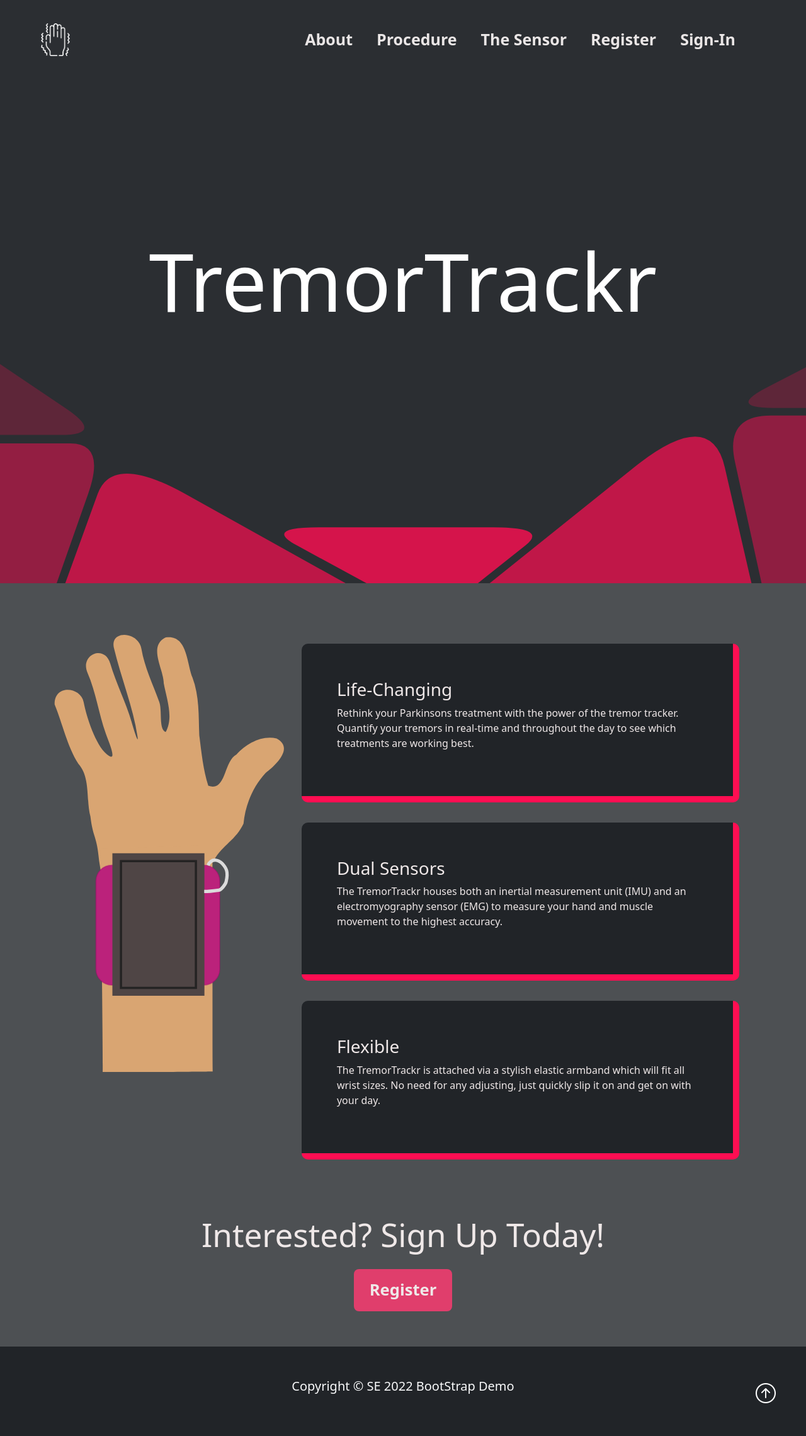
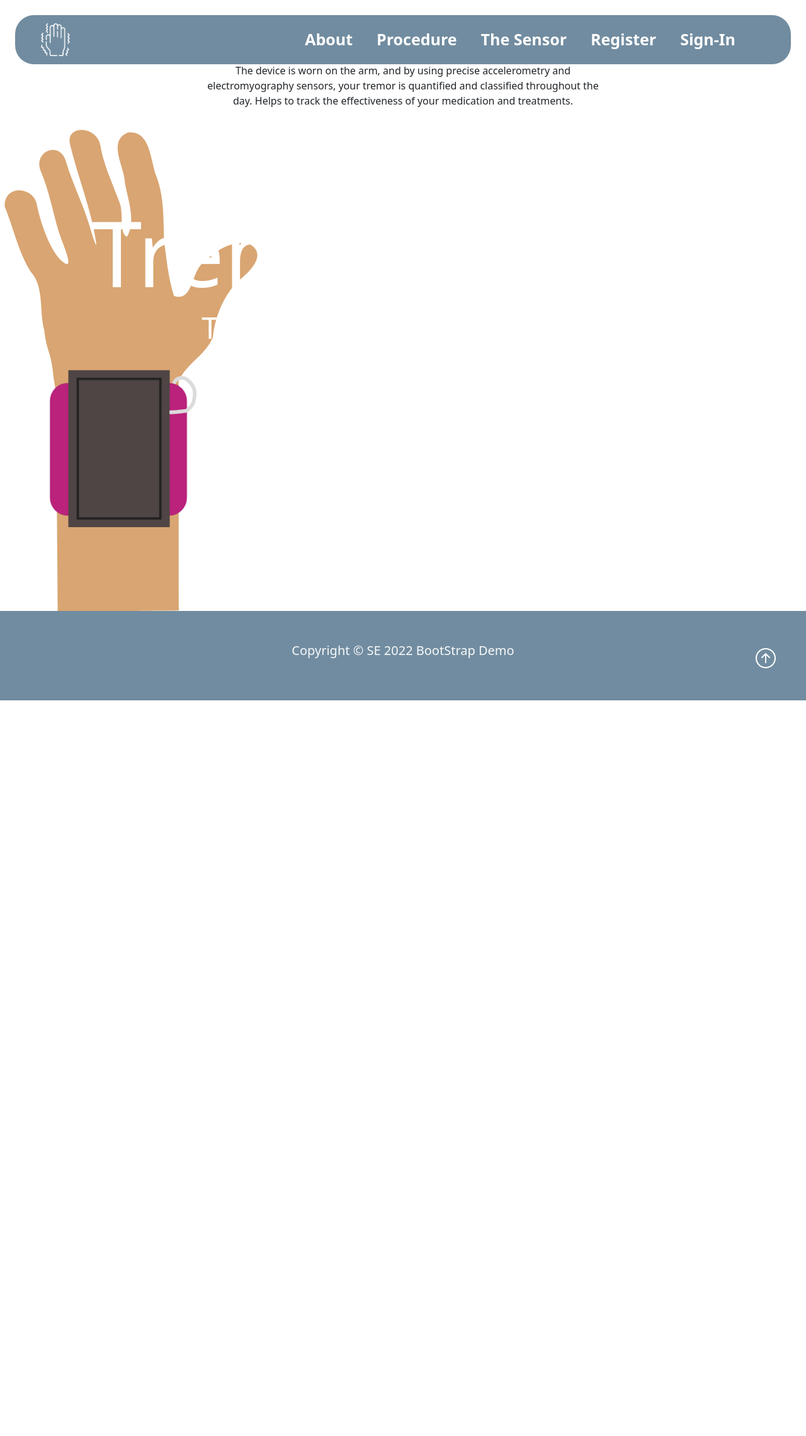
Before and after one commit to dzlotn/TremorTrackr, a Flask app: page / in a window 1280 px wide. Shown: the whole page at 63% size. After the commit the page ends 1112 px from the top, so only its background shows below. Run offline with Flask 2, Linux system fonts and the light colour scheme; some libraries are stand-ins or nearby versions.

Commit message:
home page edits

```diff
--- a/TremorWebsite/app.py
+++ b/TremorWebsite/app.py
@@ -123,7 +123,7 @@ def test():
 
 def run_flask():
     #Run app through port 5000 on
-    app.run(debug=True, host='127.0.0.1', port=5000)
+    app.run(debug=True, host='192.168.50.218', port=5000)
 
 
 if __name__ == '__main__':
--- a/TremorWebsite/static/css/styles.css
+++ b/TremorWebsite/static/css/styles.css
@@ -1,3 +1,4 @@
+<<<<<<< HEAD
 :root {
     --main-bg-color: #4d5053;
     --navbar-color:#212428;
@@ -6,6 +7,8 @@
     --text-color:#c9c7c7;
     --text-color2:#efe8e8;
   }
+=======
+>>>>>>> parent of f93a9e3 (Finished landing page)
 /*-------Class CSS ------*/
 .overview {
     background-color: #EFEAE7;
@@ -61,7 +64,11 @@ th h1 {
 }
 
 .nb-bg-color {
+<<<<<<< HEAD
     background-image: var(--navbar-color);
+=======
+    background-color: #718ca0ff;
+>>>>>>> parent of f93a9e3 (Finished landing page)
 }
 
 /*Sign in and Register Css*/
@@ -393,6 +400,7 @@ a#nbMenuItem {
     width: 30px;
 }
 
+<<<<<<< HEAD
 .arrow:before {
     transform: rotate(45deg) translateX(-23%);
     transform-origin: top left;
@@ -415,14 +423,42 @@ a#nbMenuItem {
 
 /*Home Page CSS*/
 /* ----------------------Home Page CSS------------------ */
+=======
+.hover-underline-animation:hover:after {
+    transform: scaleX(1);
+    /*transform-origin: bottom left;*/
+}
+a#nbMenuItem{
+    font-size: 25px;
+    margin:auto;
+    color: #FFFFFF;
+    font-weight:bold;
+    padding-right:30px;
+}
+
+.nb-bg-color {
+    background-color: #718ca0ff;
+}
+
+.navbar{
+    border-radius: 30px;
+    height:10%;
+    padding-top:-5%;
+}
+.navbar-brand {
+    width:130px;
+    height:100%;
+}
+
+/* ------------------Showcase CSS--------------- */
+>>>>>>> parent of f93a9e3 (Finished landing page)
 .showcase {
     position: relative;
-    top:-20vh;
-    margin-bottom:-20vh;
+    top:-150px;
     text-align:center;
     width:100%;
-    height:120vh;
-    background-image: url("../img/index-showcase.svg");
+    min-height:853px;
+    background-image:linear-gradient(rgba(62, 62, 62, 0.60), rgba(62, 62, 62, 0.6)),url("../img/temp-showcase.jpg");
     background-size: cover;
     background-position: center;
     z-index: -10;
@@ -433,7 +469,7 @@ a#nbMenuItem {
     top: 50%;
     left: 50%;
     transform: translate(-50%, -50%);
-    font-size: 10vw;
+    font-size: 9rem;
     color: white;
 }
 
@@ -446,55 +482,13 @@ a#nbMenuItem {
     color: white;
 }
 
+/* ----------------------Home Page CSS------------------ */
 .subheader{
     color:black;
     font-size:2rem;
 }
 
-.home-diagram{
-    position:relative;
-    padding: 10vh 10vh 0 10vh;
-    background-color:var(--bg-color-2);
+.about-blurb {
+    margin-top: -6rem;
+    margin-bottom: 1rem;
 }
-
-.home-blurbs {
-    padding: auto;
-}
-
-.home-blurb {
-    background-color:var(--navbar-color);
-    color:var(--text-color2);
-    padding: 7vh;
-    margin: 2vh 2vw;
-    border-radius: 10px;
-    border-right: 10px solid;
-    border-bottom: 10px solid;
-    border-color:var(--border-color);
-}
-
-.home-register {
-    padding: 5vh 0;
-    background-color: var(--bg-color-2);
-    color:var(--text-color2);
-}
-
-.home-register > h2 {
-    font-size: 4vw;
-}
-
-.home-register > a {
-    background-color: var(--border-secondary);
-    color: var(--text-color2);
-    padding: 14px 25px;
-    margin: 2vh;
-    text-align: center;
-    text-decoration: none;
-    display: inline-block;
-    font-size:2vw;
-    font-weight:bold;
-    border-radius: 8px;
-}
-
-.home-register > a:hover {
-    background-color: var(--border-color);
-}
--- a/TremorWebsite/templates/index.html
+++ b/TremorWebsite/templates/index.html
@@ -2,42 +2,21 @@
 
 {% block content %}
 <div class="showcase">
-    <h1 class="showcase-text">TremorTrackr</h1>
-    <h2 class="showcase-subheader"></h2>
+    <h1 class="showcase-text">TremorTracker</h1>
+    <h2 class="showcase-subheader">Tracking Tremors since 1982</h2>
 </div>
 
-<div class="home-diagram d-flex flex-row justify-content-center">
+<div class="about-blurb d-flex flex-column w-50 mx-auto text-center">
+    <h3 class="subheader">What Is TremorTracker?</h3>
+    <p class="blurb-text">TremorTracker is a state-of-the-art wearable sensor device for Parkinson's patients.
+    The device is worn on the arm, and by using precise accelerometry and electromyography sensors, your tremor is
+    quantified and classified throughout the day. Helps to track the effectiveness of your medication and treatments.
+    </p>
+</div>
+
+<div class="home-diagram row">
     <div class="col-4">
         <img src="{{url_for('static', filename='img/device-icon.svg')}}" alt="Diagram">
     </div>
-    <div class="home-blurbs col-8 d-flex flex-column justify-content-center">
-        <div class="home-blurb">
-            <h3>Life-Changing</h3>
-            <p>
-                Rethink your Parkinsons treatment with the power of the tremor tracker. Quantify your tremors in real-time and
-                throughout the day to see which treatments are working best.
-            </p>
-        </div>
-        <div class="home-blurb">
-            <h3>Dual Sensors</h3>
-            <p>
-                The TremorTrackr houses both an inertial measurement unit (IMU) and an electromyography sensor (EMG) to measure
-                your hand and muscle movement to the highest accuracy.
-            </p>
-        </div>
-        <div class="home-blurb">
-            <h3>Flexible</h3>
-            <p>
-                The TremorTrackr is attached via a stylish elastic armband which will fit all wrist sizes. No need for any adjusting,
-                just quickly slip it on and get on with your day.
-            </p>
-        </div>
-    </div>
-</div>
-
-<div class="home-register d-flex flex-column align-items-center">
-    <hr>
-    <h2>Interested? Sign Up Today!</h2>
-    <a href="{{url_for('register')}}">Register</a>
 </div>
 {% endblock %}
```
Also changed, not shown: TremorWebsite/static/img/index-showcase.svg (deleted).
